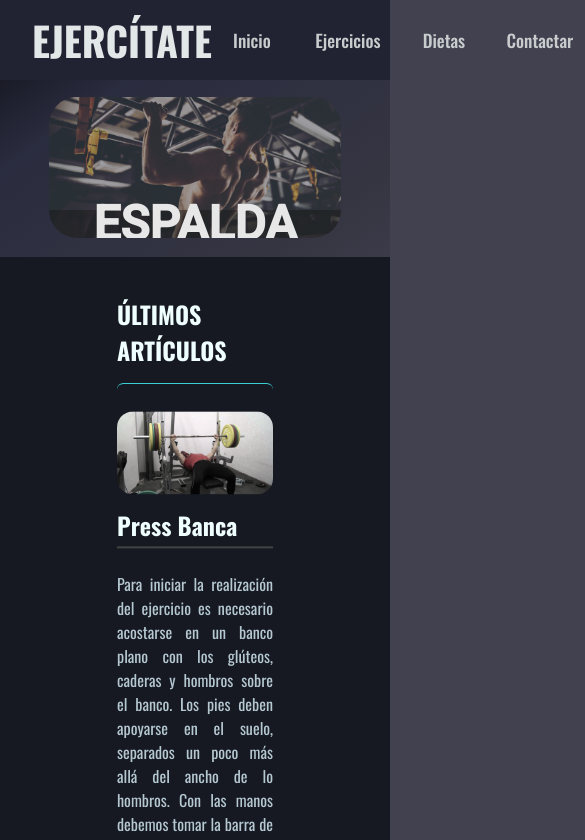
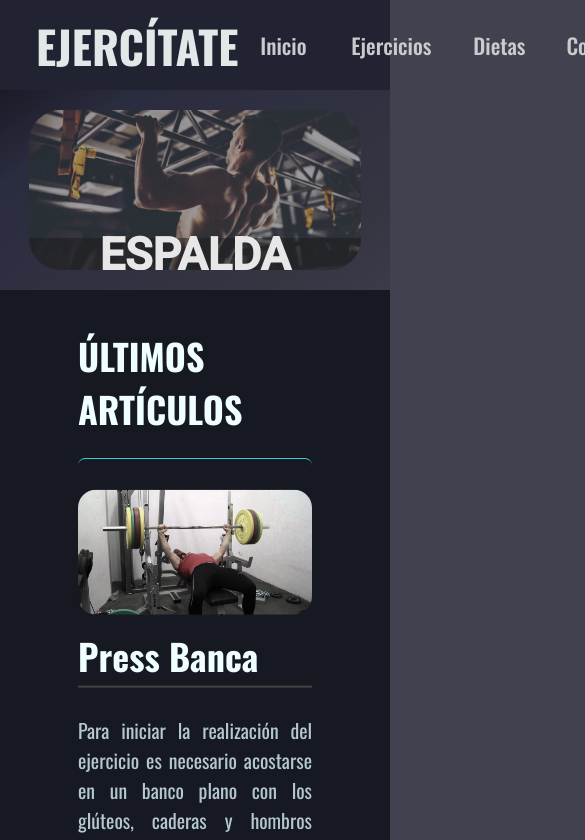
Before and after one commit to Kurotsuky/ResponsiveWeb_Project_React, a React (Create React App) app: page / in a window 390 px wide. Shown: the top 840 px of the page, 585 px wide, since content can reach past the window. Built offline with nearby package versions, Linux system fonts and the light colour scheme.

Commit message:
Responsive to 1440px. Casi finalizado.

```diff
--- a/src/css/index.css
+++ b/src/css/index.css
@@ -1,6 +1,8 @@
 /* --- HEADER --- */
 .home-header {
   height: 45.27vw;
+  display: flex;
+  align-items: center;
   background-color: #3b3b49;
   background-image: linear-gradient(
     325deg,
@@ -16,7 +18,6 @@
   margin: auto;
   width: 75%;
   height: 80%;
-  transform: translate(0, 12%);
   overflow: hidden;
 }
 
@@ -84,3 +85,17 @@
     margin-left: -500%;
   }
 }
+
+@media screen and (max-width: 1440px) {
+  .home-header {
+    height: 51.31vw;
+  }
+
+  .slider-container {
+    width: 85%;
+  }
+
+  .slider-description-text {
+    font-size: 2.5rem;
+  }
+}
--- a/src/css/main.css
+++ b/src/css/main.css
@@ -11,6 +11,12 @@ html {
   width: 100%;
 }
 
+@media screen and (max-width: 1440px) {
+  html {
+    font-size: calc(1rem + 2px);
+  }
+}
+
 body {
   font-family: "Oswald", sans-serif;
   font-weight: 400;
@@ -20,6 +26,7 @@ body {
 
 p {
   text-align: justify;
+  font-size: 1.1rem;
 }
 
 ul,
@@ -30,6 +37,10 @@ li {
 a {
   text-decoration: none;
   color: inherit;
+}
+
+h2 {
+  font-size: 2rem;
 }
 
 strong {
@@ -43,7 +54,7 @@ strong {
   justify-content: space-between;
   padding: 0 2rem;
   background-color: #212332;
-  font-size: 1.1rem;
+  font-size: 1.2em;
   z-index: 1;
 
   font-weight: 500;
@@ -214,6 +225,16 @@ main {
   margin-top: 1.25rem;
 }
 
+@media screen and (max-width: 1440px) {
+  .articles-list {
+    width: 60%;
+  }
+
+  .articles-list > article .article-content img {
+    height: 31.95vw;
+  }
+}
+
 /* --- PAGINACION --- */
 .pagination-container {
   margin-top: 5%;
@@ -254,6 +275,7 @@ footer {
   background-color: #0c1122;
   height: 18rem;
   color: #c8cccd;
+  font-size: 1.1rem;
 
   display: flex;
   justify-content: center;
```
